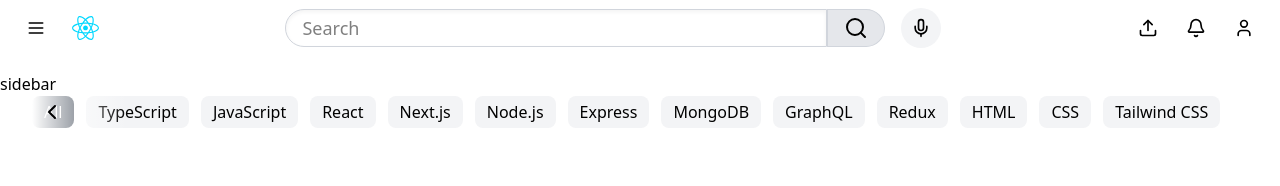
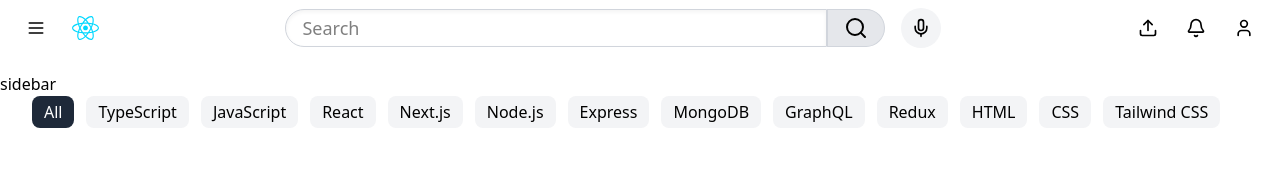
Before and after one commit to akramcodez/MyTube_Home, a React (Vite) app in the folder MyTube_Main/: page / in a window 1280 px wide. Shown: the top 186 px of the page. Built offline with nearby package versions, Linux system fonts and the light colour scheme.

Commit message:
suggestion bar completed

```diff
--- a/MyTube_Main/src/components/Button.tsx
+++ b/MyTube_Main/src/components/Button.tsx
@@ -6,7 +6,7 @@
   variants: {
     variant: {
       default: ['bg-gray-100', 'hover:bg-secondary-hover'],
-      ghost: ['hover:bg-gray-200'],
+      ghost: ['hover:bg-gray-300'],
       dark: ['bg-gray-800', 'text-white'],
     },
     size: {
--- a/MyTube_Main/src/components/Categories.tsx
+++ b/MyTube_Main/src/components/Categories.tsx
@@ -1,6 +1,6 @@
-import { ChevronLeft } from 'lucide-react';
+import { ChevronLeft, ChevronRight } from 'lucide-react';
 import { Button } from './Button';
-import { useState } from 'react';
+import { useState, useRef, useEffect } from 'react';
 
 type Categories = {
   categories: string[];
@@ -8,15 +8,42 @@
   onSelect: (category: string) => void;
 };
 
+const TANSLATE_AMOUT = 200;
+
 export function Categories({
   categories,
   selectedCategory,
   onSelect,
 }: Categories) {
-  const [isLeftVisible, setIsLeftVisible] = useState(false);
+  const [isLeftVisible, setIsLeftVisible] = useState(true);
+  const [isRightVisible, setIsRightVisible] = useState(true);
+  const [translate, setTranlate] = useState(0);
+  const containerRef = useRef<HTMLDivElement>(null);
+
+  useEffect(() => {
+    if (containerRef.current == null) return;
+    const observer = new ResizeObserver((entries) => {
+      const container = entries[0]?.target;
+      if (container == null) return;
+      setIsLeftVisible(translate > 0);
+      setIsRightVisible(
+        translate + container.clientWidth < container.scrollWidth,
+      );
+    });
+
+    observer.observe(containerRef.current);
+
+    return () => {
+      observer.disconnect();
+    };
+  }, [categories, translate]);
+
   return (
-    <div className="overflow-x-hidden relative">
-      <div className="flex whitespace-nowrap gap-3 transition-transform w-[max-content]">
+    <div ref={containerRef} className="overflow-x-hidden relative">
+      <div
+        className="flex whitespace-nowrap gap-3 transition-transform w-[max-content]"
+        style={{ transform: `translateX(-${translate}px)` }}
+      >
         {categories.map((category) => (
           <Button
             key={category}
@@ -28,15 +55,45 @@
           </Button>
         ))}
       </div>
+      {isLeftVisible && (
         <div className="absolute left-0 top-1/2 -translate-y-1/2 bg-gradient-to-r from-white to-transparent w-24 h-full">
           <Button
+            onClick={() => {
+              setTranlate((translate) => {
+                const newTraslate = translate - TANSLATE_AMOUT;
+                if (newTraslate <= 0) return 0;
+                return newTraslate;
+              });
+            }}
             variant="ghost"
             size="icon"
-          className="h-full aspect-square w-auth p-1.5"
+            className="h-full aspect-square w-auto p-1.5"
           >
             <ChevronLeft />
           </Button>
         </div>
+      )}
+      {isRightVisible && (
+        <div className="absolute right-0 top-1/2 -translate-y-1/2 bg-gradient-to-l from-white to-transparent w-24 h-full flex justify-end">
+          <Button
+            onClick={() => {
+              setTranlate((translate) => {
+                if (containerRef.current == null) return translate;
+                const newTraslate = translate + TANSLATE_AMOUT;
+                const edge = containerRef.current.scrollWidth;
+                const width = containerRef.current.clientWidth;
+                if (newTraslate + width >= edge) return edge - width;
+                return newTraslate;
+              });
+            }}
+            variant="ghost"
+            size="icon"
+            className="h-full aspect-square w-auto p-1.5"
+          >
+            <ChevronRight />
+          </Button>
+        </div>
+      )}
     </div>
   );
 }
```
Lines whose indentation alone changed are shown as unchanged.
